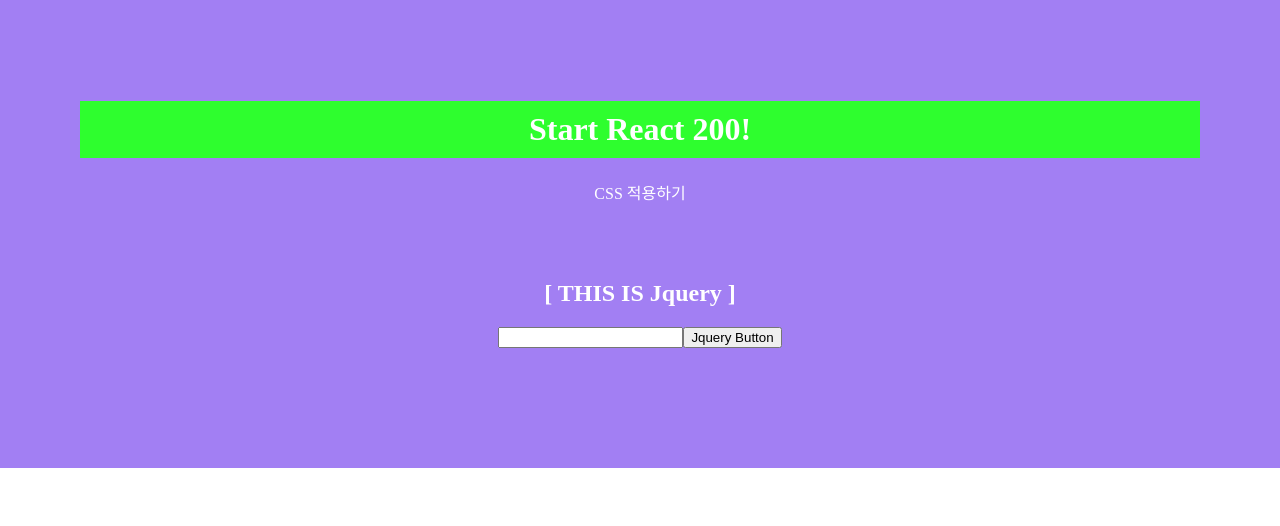
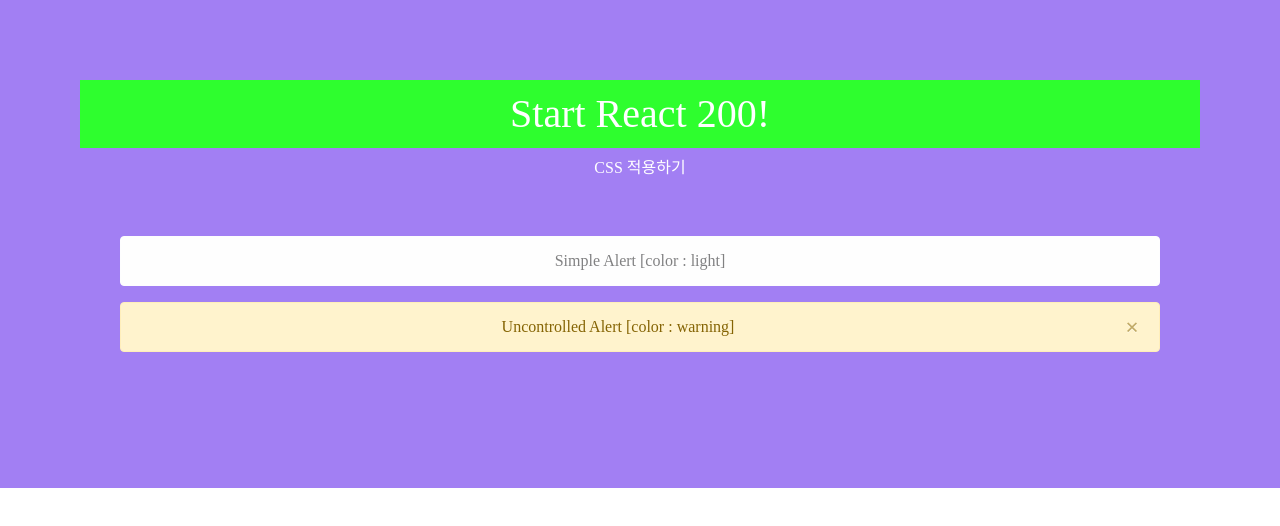
Before and after one commit to leejungyeoul/react200, a React (Create React App) app in the folder client/: page / in a window 1280 px wide. Shown: the top 526 px of the page. Built offline with nearby package versions, Linux system fonts and the light colour scheme.

Commit message:
034. reactstrap Alerts 사용하기

```diff
--- a/client/package.json
+++ b/client/package.json
@@ -6,10 +6,12 @@
     "@testing-library/jest-dom": "^4.2.4",
     "@testing-library/react": "^9.3.2",
     "@testing-library/user-event": "^7.1.2",
+    "bootstrap": "^4.4.1",
     "jquery": "^3.5.0",
     "react": "^16.13.1",
     "react-dom": "^16.13.1",
-    "react-scripts": "3.4.1"
+    "react-scripts": "3.4.1",
+    "reactstrap": "^8.4.1"
   },
   "scripts": {
     "start": "react-scripts start",
--- a/client/src/App.js
+++ b/client/src/App.js
@@ -1,13 +1,14 @@
 import React from 'react';
 import './App.css';
-import Jquery from './R016_Jquery'
+import ReactstrapAlerts from './R034_ReactstrapAlerts'
+import 'bootstrap/dist/css/bootstrap.css'
 
 function App() {
   return (
     <div>
       <h1>Start React 200!</h1>
       <p>CSS 적용하기</p>
-      <Jquery/>
+      <ReactstrapAlerts/>
     </div>
   );
 }
--- a/client/src/R016_Jquery.js
+++ /dev/null
@@ -1,22 +0,0 @@
-import React, { Component } from 'react';
-import $ from 'jquery';
-
-class R016_Jquery extends Component {
-
-  input_alert = (e) => {
-    var input_val = $('#inputId').val();
-    alert(input_val);
-  }
-
-  render() {
-    return (
-      <div>
-        <h2>[ THIS IS Jquery ]</h2>
-        <input id="inputId" name="inputName"/>
-        <button id="buttonId" onClick={e => this.input_alert(e)}>Jquery Button</button>
-      </div>
-    )
-  }
-}
-
-export default R016_Jquery;
--- /dev/null
+++ b/client/src/R034_ReactstrapAlerts.js
@@ -0,0 +1,19 @@
+import React, { Component } from 'react';
+import { Alert, UncontrolledAlert } from 'reactstrap';
+
+class R034_ReactstrapAlerts extends Component {
+  render() {
+    return (
+      <div>
+      <Alert color="light">
+        Simple Alert [color : light]
+      </Alert>
+      <UncontrolledAlert color="warning">
+        Uncontrolled Alert [color : warning]
+      </UncontrolledAlert>
+      </div>
+    )
+  }
+}
+
+export default R034_ReactstrapAlerts;
```
Also changed, not shown: 1 other file (tests, documents, lock files or other folders).
